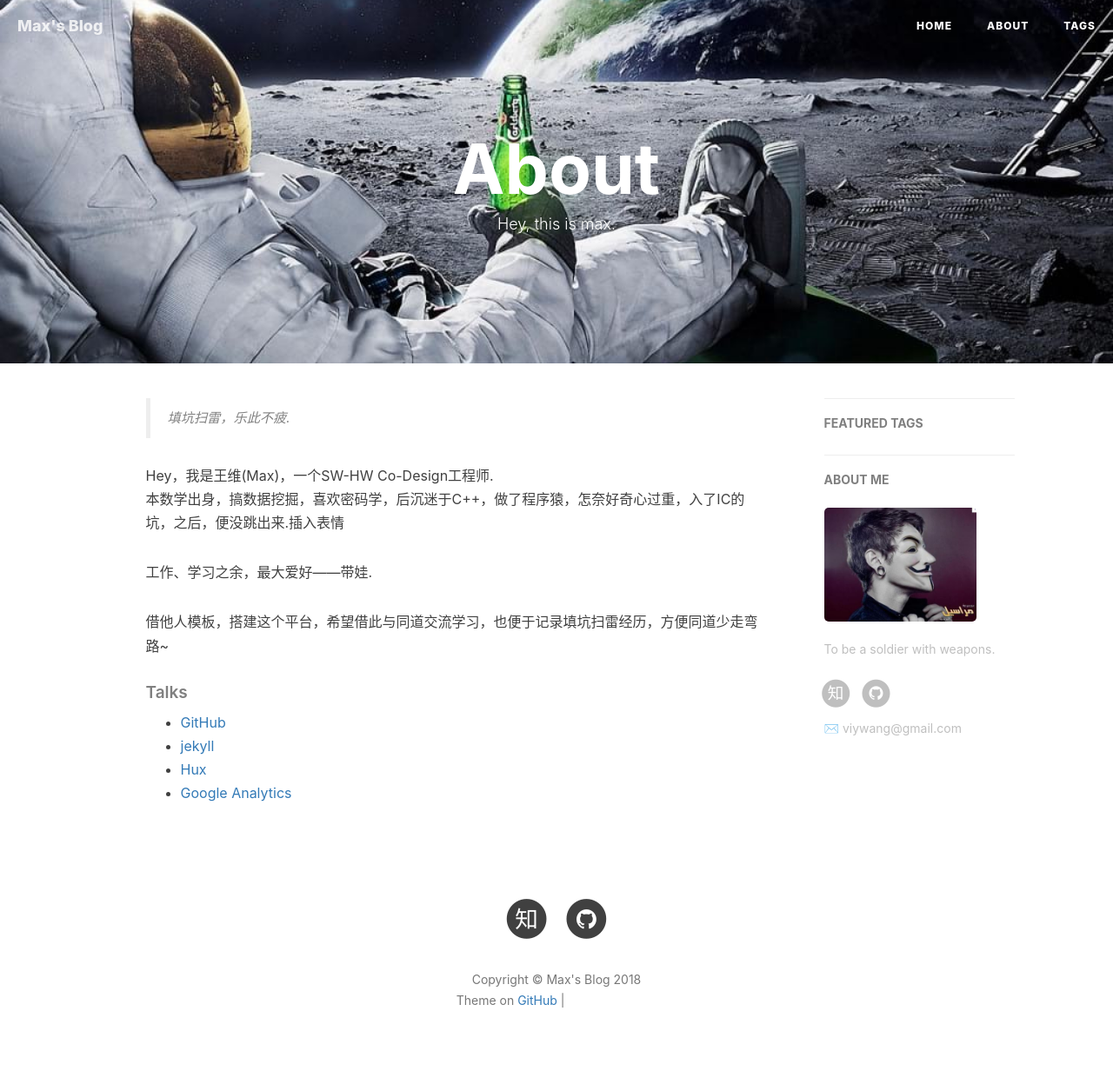
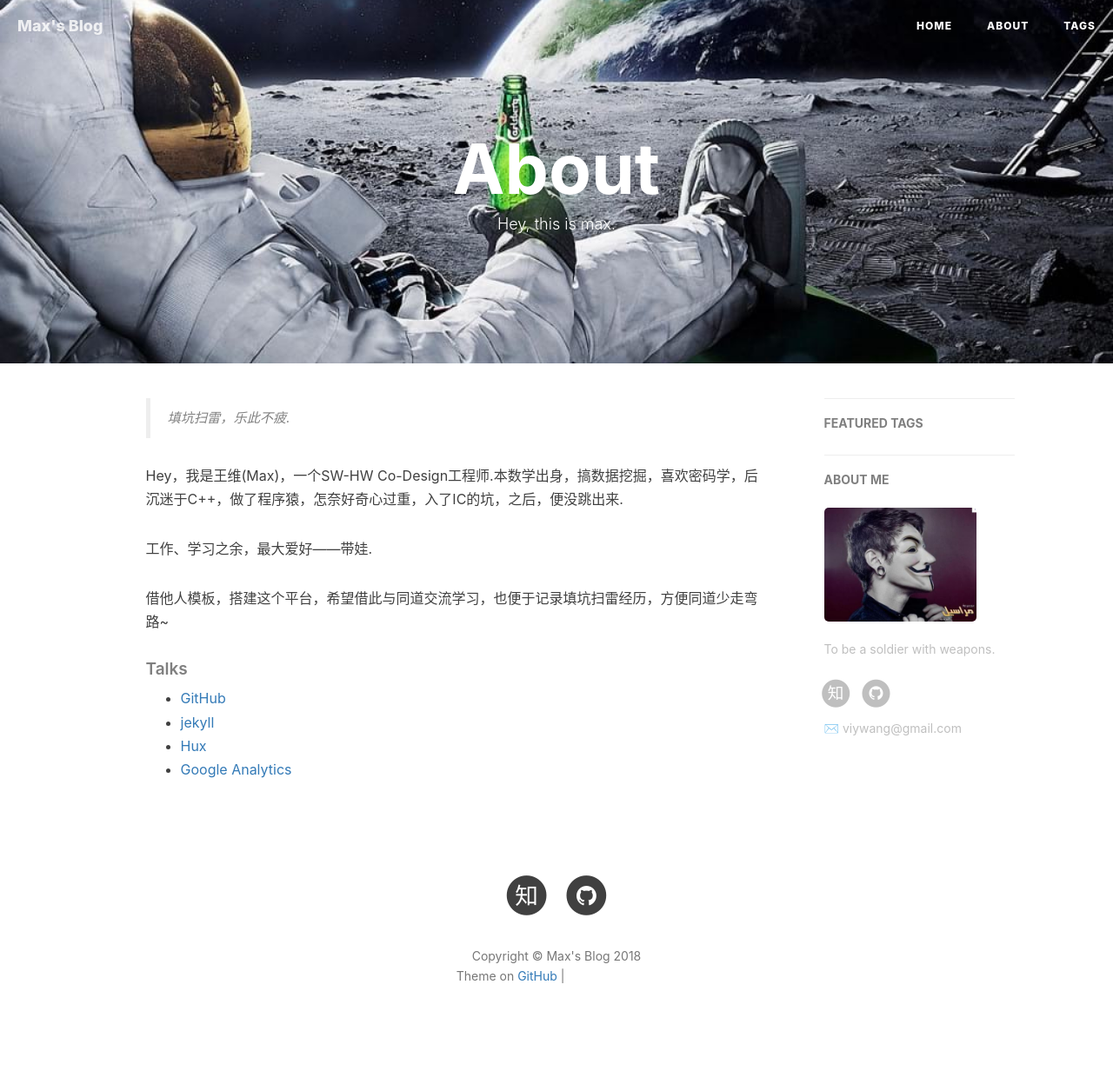
Before and after one commit to VVViy/VVViy.github.io, a Jekyll site: the page built from about.html, in a window 1280 px wide. Shown: the whole page at 87% size. Built offline with Jekyll 4.4.1, drawn with Linux system fonts in a browser that asks for light colours; nearby versions of some CDN libraries; comment, search, counter and statistics services are not loaded; after the commit the page ends 1227 px from its top, so only the background shows below that; grey boxes are pictures that could not be loaded.

Commit message:
Update about.html

```diff
--- a/about.html
+++ b/about.html
@@ -18,8 +18,7 @@ header-img: "img/blog-bg-cheers-earth.jpg"
 
     <blockquote><p>填坑扫雷，乐此不疲.</p></blockquote>
 
-    <p>Hey，我是王维(Max)，一个SW-HW Co-Design工程师.<br>
-	    本数学出身，搞数据挖掘，喜欢密码学，后沉迷于C++，做了程序猿，怎奈好奇心过重，入了IC的坑，之后，便没跳出来.插入表情</p>
+    <p>Hey，我是王维(Max)，一个SW-HW Co-Design工程师.本数学出身，搞数据挖掘，喜欢密码学，后沉迷于C++，做了程序猿，怎奈好奇心过重，入了IC的坑，之后，便没跳出来.</p></p>
 
     <p>工作、学习之余，最大爱好——带娃.</p>
 
```
